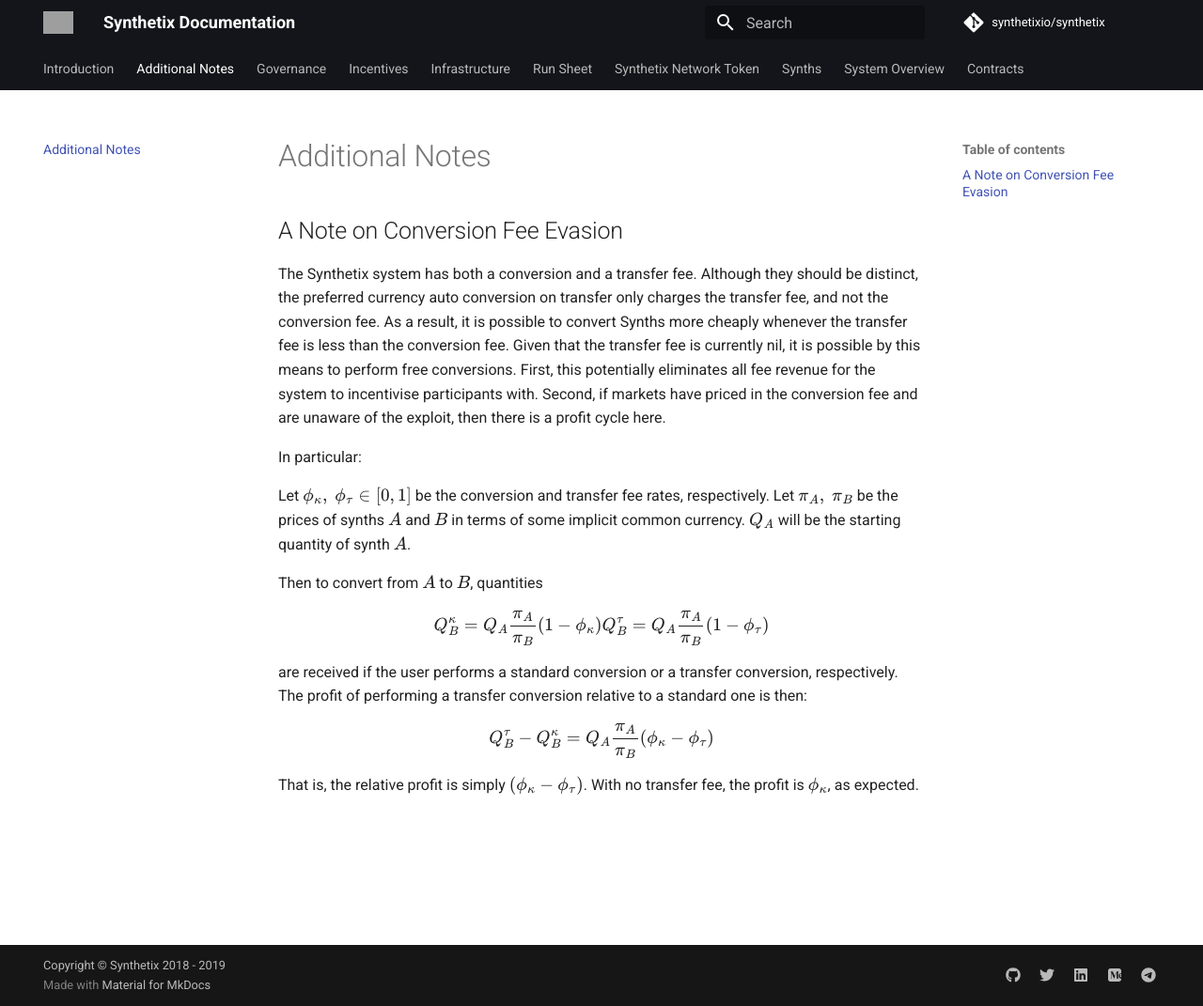
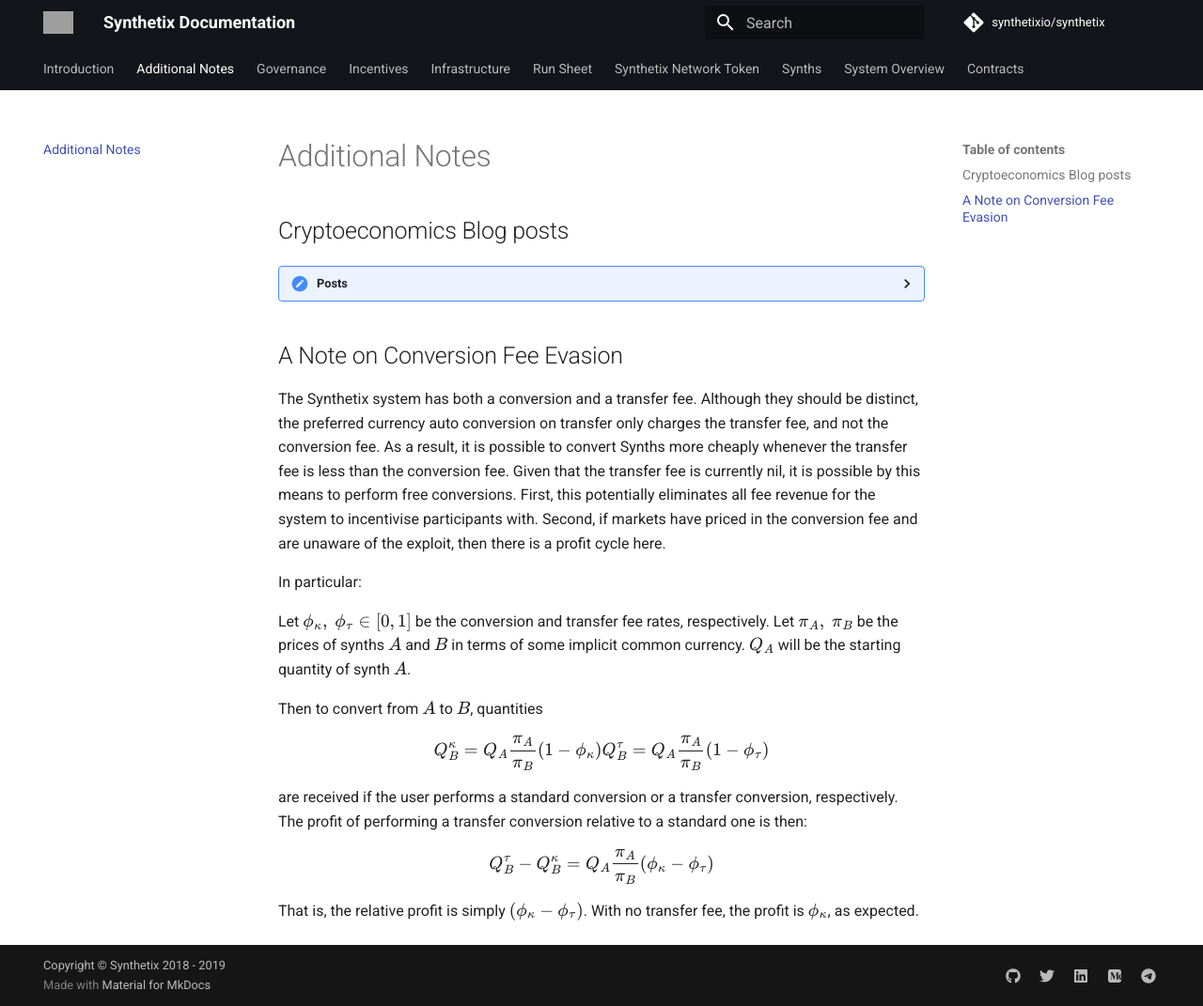
Before and after one commit to Synthetixio/synthetix, an MkDocs documentation site: the page built from docs/additional-notes.md, in a window 1280 px wide and 1071 px high. Shown: the whole window at 94% size. Built offline with MkDocs 1.6.1 and Material for MkDocs 9.7.7, drawn with Linux system fonts in a browser that asks for light colours; formulas are drawn with MathJax 3; comment, search, counter and statistics services are not loaded; some of the changed lines change nothing that is shown; grey boxes are pictures that could not be loaded.

Commit message:
Blog posts section.

```diff
--- a/docs/additional-notes.md
+++ b/docs/additional-notes.md
@@ -1,4 +1,26 @@
 # Additional Notes
+
+## Cryptoeconomics Blog posts
+
+??? Posts
+    * [Cross-Chain Infrastructure Revisited](https://blog.synthetix.io/cross-chain-infrastructure-revisited/)
+    * [Synthetix Overview](https://blog.havven.io/synthetix-overview-f4a5a6c41210)
+    * [Devcon IV: A Welcome Dose of Humanity](https://blog.havven.io/https-medium-com-justinjmoses-devcon-iv-a-welcome-dose-of-humanity-5d7b6093a590): Nov 7 2018
+    * [How to minimise risk with stablecoins](https://blog.havven.io/how-to-minimize-risk-with-stablecoins-fb320494455): Nov 1 2018
+    * [Cryptoasset Collateral Concerns](https://blog.havven.io/cryptoasset-collateral-concerns-25e2c2d74f30): Oct 19 2018
+    * [Introduction to Havven's Multicurrency System](https://blog.havven.io/introduction-to-havvens-multicurrency-system-36cca138c91e): Sep 18 2018
+    * [Tether is a crypto abomination](https://blog.havven.io/tether-is-a-crypto-abomination-bb7250582382): Aug 7 2018
+    * [Cross-chain infrastructure](https://blog.havven.io/cross-chain-infrastructure-eebe7ad7d7a2): Aug 2 2018
+    * [Defining Decentralisation](https://blog.havven.io/defining-decentralisation-60afa00efa2a): Jun 27 2018
+    * [Simultaneous Invention](https://blog.havven.io/simultaneous-invention-bf65290cbb23): Apr 22 2018
+    * [Fee Aversion](https://blog.havven.io/fee-aversion-5f8e37302144): Mar 11 2018
+    * [MakerDAO and the Dai](https://blog.havven.io/makerdao-and-the-dai-f21a4d5571a1): Jan 19 2018
+    * [Basecoin: An Algorithmic Central Bank](https://blog.havven.io/basecoin-an-algorithmic-central-bank-2fffd164f8c4): Jan 5 2018
+    * [A Decentralised Cryptocurrency Payment Gateway](https://blog.havven.io/a-decentralised-cryptocurrency-payment-gateway-92e33d64e53e): Jan 2 2018
+    * [Catalan Independence and the Blockchain](https://blog.havven.io/catalan-independence-and-the-blockchain-6bc77fab851c): Dec 10 2017
+    * [Protocol Funding & Tokenomics](https://blog.havven.io/protocol-funding-tokenomics-55a9b266c8ed): Dec 8 2017
+    * [We Need a Decentralised Stablecoin](https://blog.havven.io/we-need-a-decentralised-stablecoin-b3e13346c74f): Sep 25 2017
+    * [Havven Overview](https://blog.havven.io/havven-overview-2d4bb98a3be9): Sep 7 2017
 
 ## A Note on Conversion Fee Evasion
 
```
